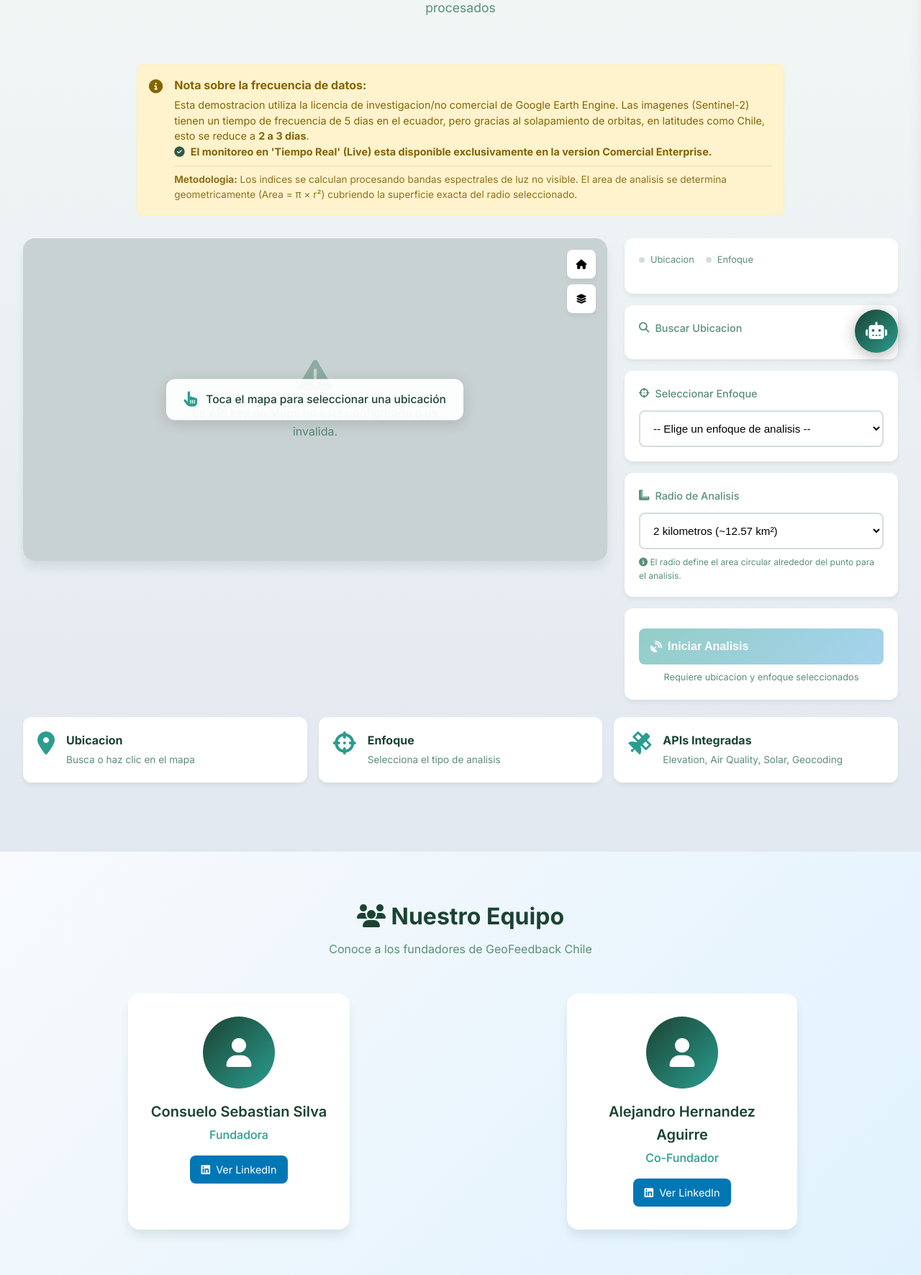
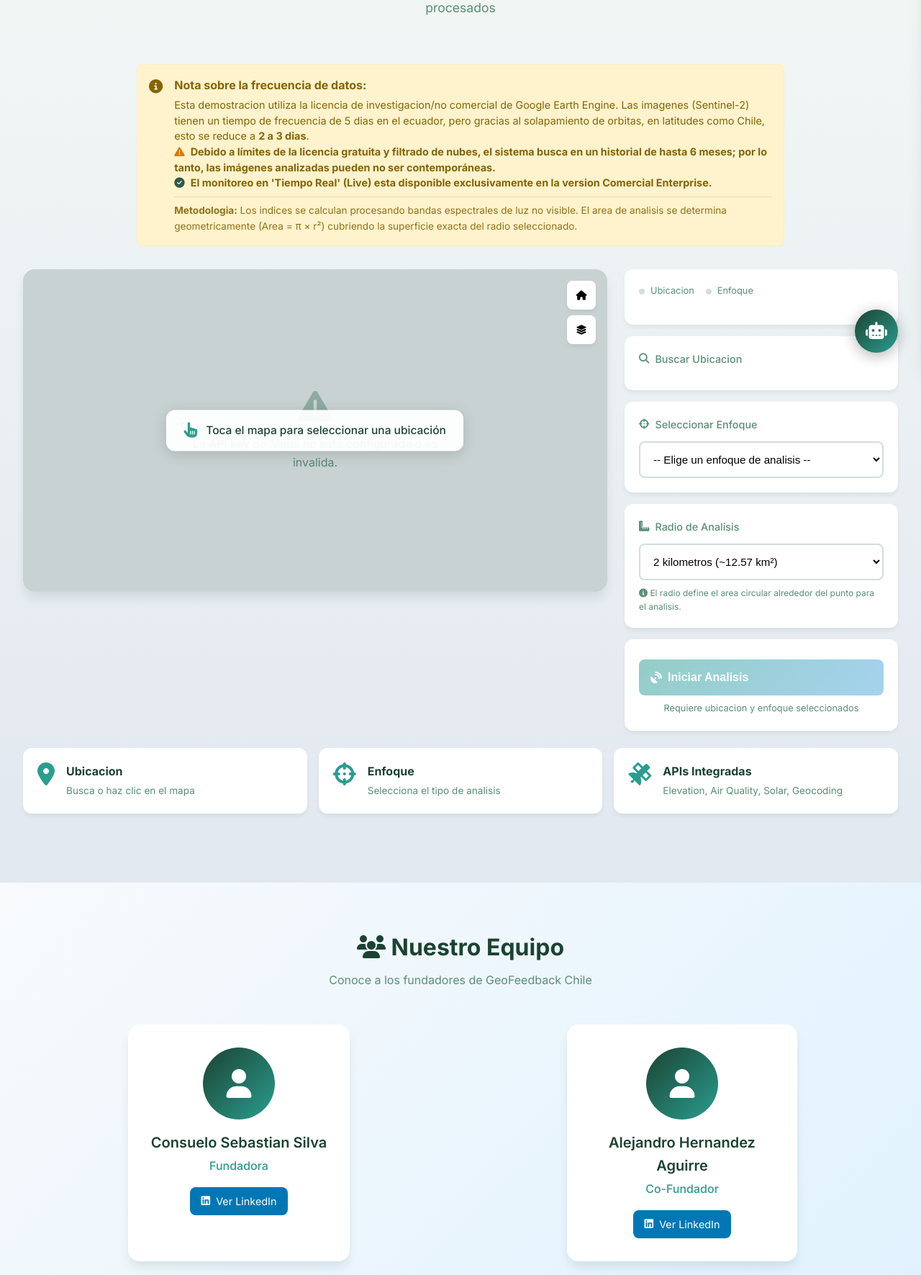
Before and after one commit to theChosen16/Demo_geofeedback, a Flask app: page / in a window 1280 px wide; the page is wider, and only the part inside the window is pictured. Shown: the part 278-2049 px from the top of that part at 72% size. Run offline with Flask 3, Linux system fonts and the light colour scheme; data that the repository does not hold is empty; some libraries are stand-ins or nearby versions.

Commit message:
Feat: integración de fecha real de imágenes satelitales en análisis, disclamer de licencia gratuita no contemporánea y soporte theme-aware

```diff
--- a/api/app.py
+++ b/api/app.py
@@ -500,6 +500,13 @@ def analyze_territory():
         import math
         area_m2 = int(math.pi * radius * radius)
 
+        # Get actual image date from Sentinel-2 metadata
+        try:
+            image_date = ee.Date(s2_image.get('system:time_start')).format('YYYY-MM-dd').getInfo()
+        except Exception as e:
+            print(f"Error getting image date from GEE: {e}")
+            image_date = datetime.datetime.now().strftime("%Y-%m-%d")
+
         # [NEW] Log analysis to database
         try:
             database.log_analysis(
@@ -525,7 +532,7 @@ def analyze_territory():
             "meta": {
                 "satellite": "Sentinel-2 MSI (Level-2A)",
                 "terrain": "SRTM v4",
-                "date": datetime.datetime.now().strftime("%Y-%m-%d"),
+                "date": image_date,
                 "buffer_radius_m": radius
             }
         })
--- a/api/static/js/app.js
+++ b/api/static/js/app.js
@@ -1082,15 +1082,27 @@
 
               // Add area info
               var areaKm2 = (data.area_m2 / 1000000).toFixed(2);
+              var areaLabel = currentLang === 'en' ? 'Analysis area' : 'Área de análisis';
+              var radiusLabel = currentLang === 'en' ? 'Radius' : 'Radio';
               var areaInfo =
-                '<div style="margin-top:0.5rem; padding:0.5rem; background:#f8fafc; border-radius:6px; font-size:0.8rem; color:var(--text-light);">' +
-                '<i class="fas fa-ruler-combined"></i> Area de analisis: <strong>' +
+                '<div style="margin-top:0.5rem; padding:0.5rem; background:rgba(0,0,0,0.03); border-radius:6px; font-size:0.8rem; color:var(--text-light);">' +
+                '<i class="fas fa-ruler-combined"></i> ' + areaLabel + ': <strong>' +
                 data.area_m2.toLocaleString() +
                 " m²</strong> (" +
                 areaKm2 +
-                " km²) | Radio: " +
+                " km²) | " + radiusLabel + ": " +
                 (data.meta.buffer_radius_m || 1000) +
                 "m" +
+                "</div>";
+
+              // Add GEE satellite image date & free license info
+              var imageDateStr = data.meta && data.meta.date ? data.meta.date : (currentLang === 'en' ? 'Unknown' : 'Desconocida');
+              var satelliteLabel = currentLang === 'en' ? 'Satellite Image Date' : 'Fecha Imagen Satelital';
+              var warningLabel = currentLang === 'en' ? 'Archive imagery (non-contemporary) due to free GEE limits' : 'Imágenes de archivo (no contemporáneas) por límites de licencia gratuita GEE';
+              var satelliteInfo =
+                '<div style="margin-top:0.5rem; padding:0.5rem; background:rgba(245,158,11,0.08); border-radius:6px; font-size:0.8rem; color:var(--text-light); display:flex; flex-direction:column; gap:0.25rem; border-left: 3px solid #f59e0b;">' +
+                '<div><i class="fas fa-satellite" style="color:var(--secondary)"></i> ' + satelliteLabel + ': <strong>' + imageDateStr + '</strong></div>' +
+                '<div style="font-size:0.75rem; color:#f59e0b; font-weight: 500;"><i class="fas fa-exclamation-triangle"></i> ' + warningLabel + '</div>' +
                 "</div>";
 
               // Display in Analysis Results Container
@@ -1107,12 +1119,15 @@
                 );
               }
 
+              var resultsTitle = currentLang === 'en' ? 'Analysis Results' : 'Resultados del Análisis';
+              var scalesBtnLabel = currentLang === 'en' ? 'View Scales' : 'Ver Escalas';
               resultsContainer.innerHTML =
-                '<div class="result-box" style="background:white; border:1px solid var(--secondary); border-radius:8px; padding:1rem; box-shadow:0 2px 4px rgba(0,0,0,0.05);">' +
-                '<h4 style="color:var(--primary); margin-top:0; margin-bottom:0.5rem; border-bottom:1px solid #eee; padding-bottom:0.5rem;"><i class="fas fa-chart-bar"></i> Resultados del Análisis</h4>' +
+                '<div class="result-box">' +
+                '<h4><i class="fas fa-chart-bar"></i> ' + resultsTitle + '</h4>' +
                 tableHtml +
                 areaInfo +
-                '<button onclick="showInterpretationModal()" style="margin-top:1rem; width:100%;" class="btn btn-secondary"><i class="fas fa-info-circle"></i> Ver Escalas</button>' +
+                satelliteInfo +
+                '<button onclick="showInterpretationModal()" style="margin-top:1rem; width:100%;" class="btn btn-secondary"><i class="fas fa-info-circle"></i> ' + scalesBtnLabel + '</button>' +
                 "</div>";
               resultsContainer.style.display = "block";
 
@@ -1339,10 +1354,13 @@
         }
 
         // Add satellite info
+        var imageDateStr = window.lastAnalysisMeta && window.lastAnalysisMeta.date ? window.lastAnalysisMeta.date : (isEn ? 'Unknown' : 'Desconocida');
         html +=
-          '<div style="margin-top:1rem; padding:1rem; background:#f0fdf4; border-radius:8px; font-size:0.85rem; color:var(--text-light);">' +
+          '<div class="satellite-info-box">' +
           '<i class="fas fa-satellite" style="color:var(--secondary)"></i> <strong>' + (isEn ? 'Source' : 'Fuente') + ':</strong> Sentinel-2 MSI + SRTM | ' +
-          '<i class="fas fa-calendar"></i> ' + (isEn ? 'Most recent available image (last 6 months)' : 'Imagen mas reciente disponible (ultimos 6 meses)') +
+          '<i class="fas fa-calendar"></i> ' + (isEn ? 'Satellite Image Date: ' : 'Fecha Imagen Satelital: ') + '<strong>' + imageDateStr + '</strong>' +
+          ' <span style="display:block; margin-top:0.25rem; font-size:0.75rem; color:#f59e0b; font-weight: 500;"><i class="fas fa-exclamation-triangle"></i> ' +
+          (isEn ? 'Archive imagery (non-contemporary) due to GEE Free limits.' : 'Imágenes de archivo (no contemporáneas) por límites de licencia gratuita GEE.') + '</span>' +
           "</div>";
 
         modalBody.innerHTML = html;
--- a/api/templates/index.html
+++ b/api/templates/index.html
@@ -142,10 +142,12 @@
             <i class="fas fa-info-circle" style="margin-top: 0.25rem; font-size: 1.2rem;"></i>
             <div style="text-align: left;">
                 <strong style="display: block; margin-bottom: 0.25rem;" data-en="Note on data frequency:">Nota sobre la frecuencia de datos:</strong>
-                <p style="margin: 0; font-size: 0.9rem; line-height: 1.5;" data-en-html="This demo uses the Google Earth Engine Research/Non-Commercial license. Images (Sentinel-2) have a 5-day frequency at the equator, but thanks to orbital overlap, at latitudes like Chile, this is reduced to <strong>2 to 3 days</strong>.<br/><i class='fas fa-check-circle' style='color: #2D5A4A; margin-right: 4px;'></i> <strong>'Real Time' (Live) monitoring is available exclusively in the Commercial Enterprise version.</strong>">
-                    Esta demostracion utiliza la licencia de investigacion/no comercial de Google Earth Engine. Las imagenes (Sentinel-2) tienen un tiempo de frecuencia de 5 dias en el ecuador, pero gracias al solapamiento de orbitas, en latitudes como Chile, esto se reduce a <strong>2 a 3 dias</strong>.
-                    <br/>
-                    <i class="fas fa-check-circle" style="color: #2D5A4A; margin-right: 4px;"></i> <strong>El monitoreo en 'Tiempo Real' (Live) esta disponible exclusivamente en la version Comercial Enterprise.</strong>
+                <p style="margin: 0; font-size: 0.9rem; line-height: 1.5;" data-en-html="This demo uses the Google Earth Engine Research/Non-Commercial license. Images (Sentinel-2) have a 5-day frequency at the equator, but thanks to orbital overlap, at latitudes like Chile, this is reduced to <strong>2 to 3 days</strong>.<br/><i class='fas fa-exclamation-triangle' style='color: #d97706; margin-right: 4px;'></i> <strong>Due to GEE Free license and cloud filtering limits, the system queries up to 6 months of historical data; thus, analyzed images may not be contemporary with the current date.</strong><br/><i class='fas fa-check-circle' style='color: #2D5A4A; margin-right: 4px;'></i> <strong>'Real Time' (Live) monitoring is available exclusively in the Commercial Enterprise version.</strong>">
+                     Esta demostracion utiliza la licencia de investigacion/no comercial de Google Earth Engine. Las imagenes (Sentinel-2) tienen un tiempo de frecuencia de 5 dias en el ecuador, pero gracias al solapamiento de orbitas, en latitudes como Chile, esto se reduce a <strong>2 a 3 dias</strong>.
+                     <br/>
+                     <i class="fas fa-exclamation-triangle" style="color: #d97706; margin-right: 4px;"></i> <strong>Debido a límites de la licencia gratuita y filtrado de nubes, el sistema busca en un historial de hasta 6 meses; por lo tanto, las imágenes analizadas pueden no ser contemporáneas.</strong>
+                     <br/>
+                     <i class="fas fa-check-circle" style="color: #2D5A4A; margin-right: 4px;"></i> <strong>El monitoreo en 'Tiempo Real' (Live) esta disponible exclusivamente en la version Comercial Enterprise.</strong>
                 </p>
                  <p style="margin-top: 0.5rem; font-size: 0.85rem; opacity: 0.9; border-top: 1px solid rgba(133, 100, 4, 0.2); padding-top: 0.5rem;" data-en-html="<strong>Methodology:</strong> Indices are calculated by processing spectral bands of non-visible light. The analysis area is determined geometrically (Area = &pi; &times; r&sup2;) covering the exact surface of the selected radius.">
                     <strong>Metodologia:</strong> Los indices se calculan procesando bandas espectrales de luz no visible. El area de analisis se determina geometricamente (Area = &pi; &times; r&sup2;) cubriendo la superficie exacta del radio seleccionado.
```
Also changed, not shown: api/static/css/app.css (+38 -0 lines).
